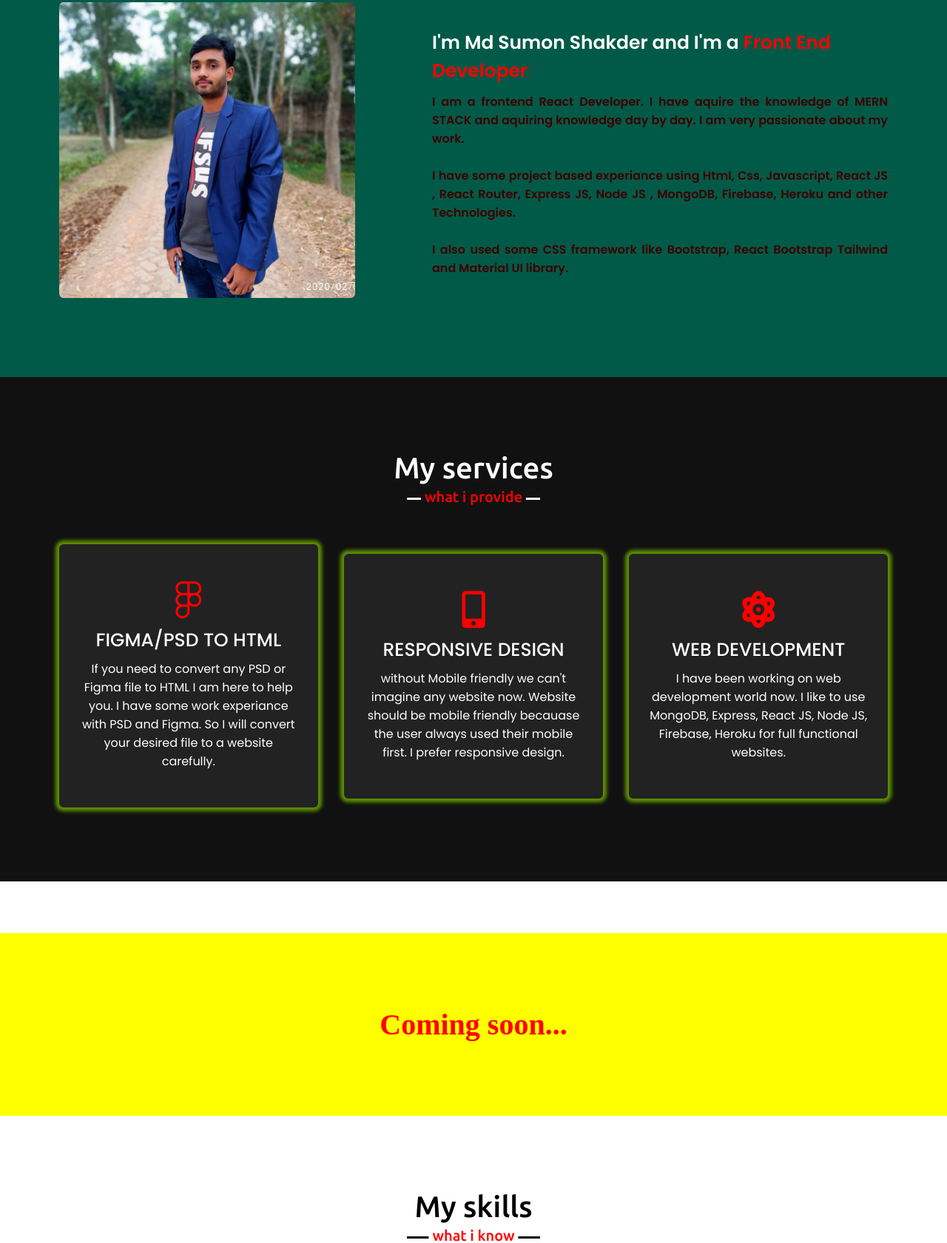
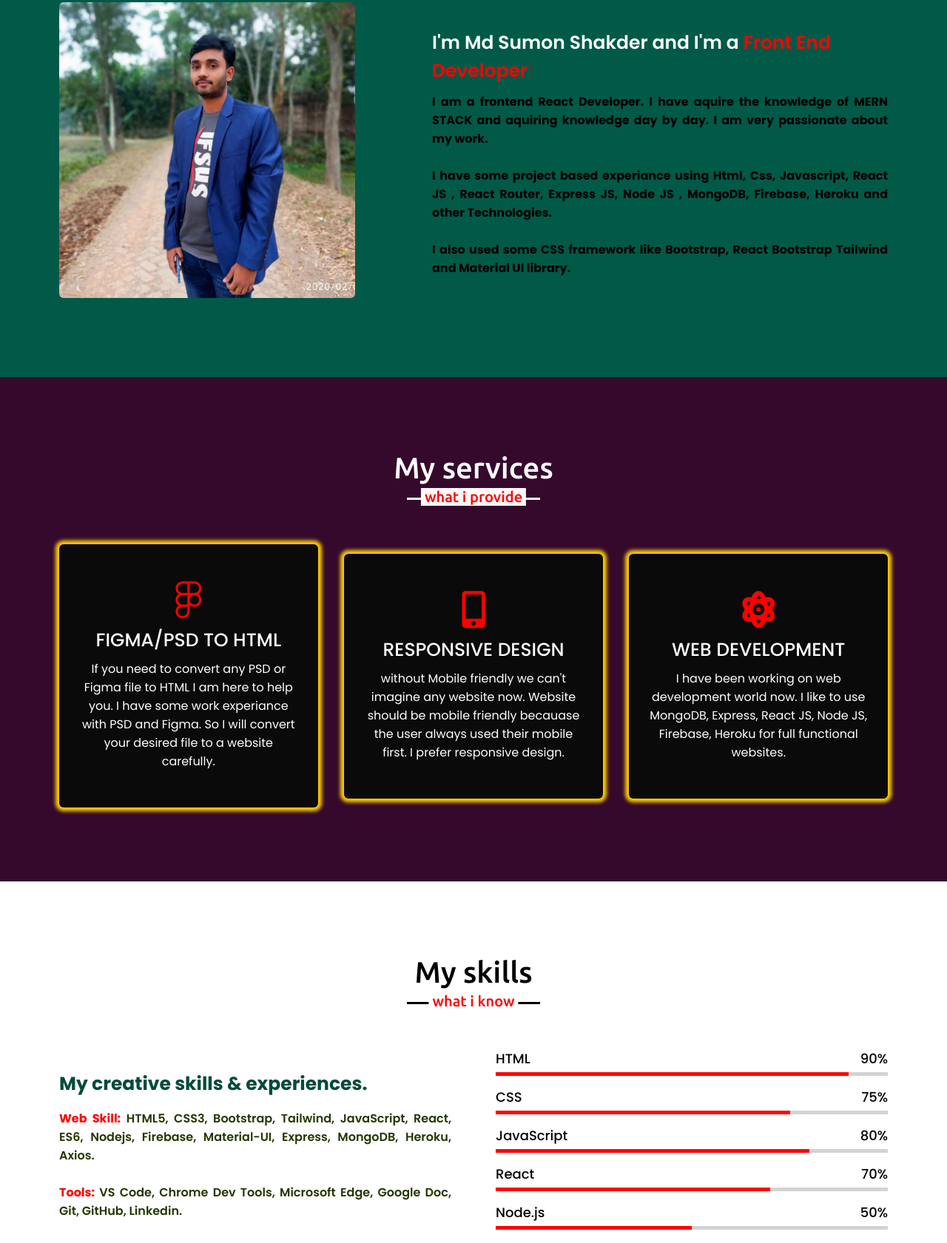
Before and after one commit to MdSumonShakder/MY_PORTFOLIO, a plain HTML site: page index.html in a window 1280 px wide. Shown: the part 1023-2704 px from the top of the page at 74% size. Drawn offline with nearby package versions, Linux system fonts and the light colour scheme.

Commit message:
all is on

```diff
--- a/index.html
+++ b/index.html
@@ -27,7 +27,6 @@
                 <li><a href="#services" class="menu-btn">Services</a></li>
                 <li><a href="#skills" class="menu-btn">Skills</a></li>
                 <li><a href="#project" class="menu-btn">My Project</a></li>
-                <li><a href="#blog" class="menu-btn">Blog</a></li>
                 <li><a href="#contact" class="menu-btn">Contact</a></li>
             </ul>
             <div class="menu-btn">
@@ -97,10 +96,7 @@
             </div>
         </div>
     </section>
-  <!-- Blog section start -->
-<section class="blog" id="blog">
-<h1>Coming soon...</h1>
-</section>
+
 
     <!-- skills section start -->
     <section class="skills" id="skills">
--- a/style.css
+++ b/style.css
@@ -76,7 +76,7 @@ section .title::before {
     left: 50%;
     width: 180px;
     height: 3px;
-    background: rgb(0, 0, 0);
+    background-color: rgb(0, 0, 0);
     transform: translateX(-50%);
 }
 
@@ -275,8 +275,8 @@ section .title::after {
 }
 
 .about .about-content .right p {
-    font-weight: 600;
-    color: rgb(61, 0, 0);
+    font-weight: 700;
+    color: rgb(0, 0, 0);
     text-align: justify;
 }
 
@@ -284,7 +284,7 @@ section .title::after {
 .services,
 .teams {
     color: #fff;
-    background: #111;
+    background: #35092c;
 }
 
 .services .title::before,
@@ -294,25 +294,27 @@ section .title::after {
 
 .services .title::after,
 .teams .title::after {
-    background: #111;
+    background: rgb(255, 250, 250);
     content: "what i provide";
 }
 
 .services .serv-content .card {
     width: calc(33% - 20px);
-    background: #222;
+    background: rgb(10, 10, 10);
     text-align: center;
     border-radius: 6px;
     padding: 50px 25px;
     cursor: pointer;
     transition: all 0.3s ease;
-    box-shadow: 0 0 5px 5px #5f9200;
+    box-shadow: 0 0 5px 5px #ffd102;
+
 }
 
 .services .serv-content .card:hover {
     background: rgb(255, 255, 255);
     color: rgb(0, 0, 0);
     font-weight: 900;
+    box-shadow:none;
 }
 
 .services .serv-content .card .box {
@@ -337,17 +339,6 @@ section .title::after {
     font-size: 25px;
     font-weight: 500;
     margin: 10px 0 7px 0;
-}
-
-/* Blog section styling */
-.blog {
-    background-color: yellow;
-    margin-top: 70px;
-}
-.blog h1{
-    text-align: center;
-    font-size: 40px;
-    color: rgb(255, 0, 0);
 }
 
 /* skills section styling */
@@ -431,7 +422,7 @@ section .title::after {
 
 /* teams section styling */
 .project{
-    background-color:#000000 ;
+    background-color:#ffc400 ;
     color: #fff;
     font-weight: 700px;
 }
@@ -513,11 +504,11 @@ section .title::after {
 
 /* contact section styling */
 .contact {
-    background-color: #2b0121;
+    background-color: #1d0217;
     color: #fff;
 }
 .contact .title::after {
-    content: "get in touch";
+    content: "Get in Touch";
 }
 
 .contact .contact-content .column {
```
